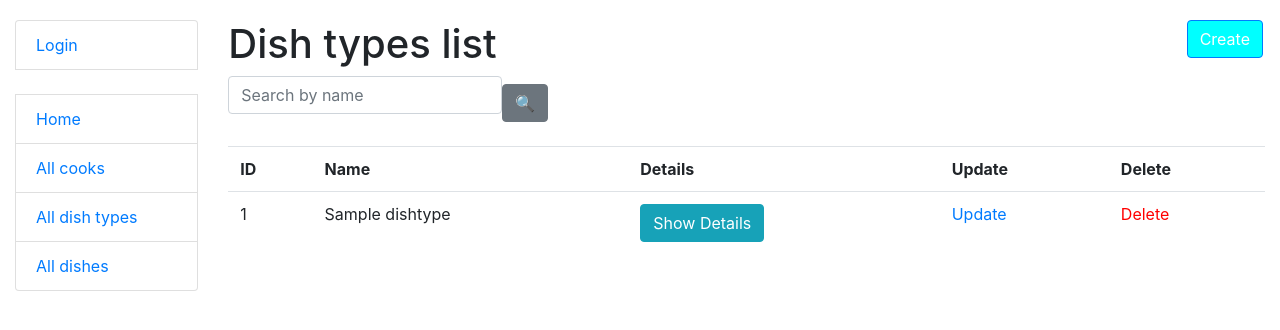
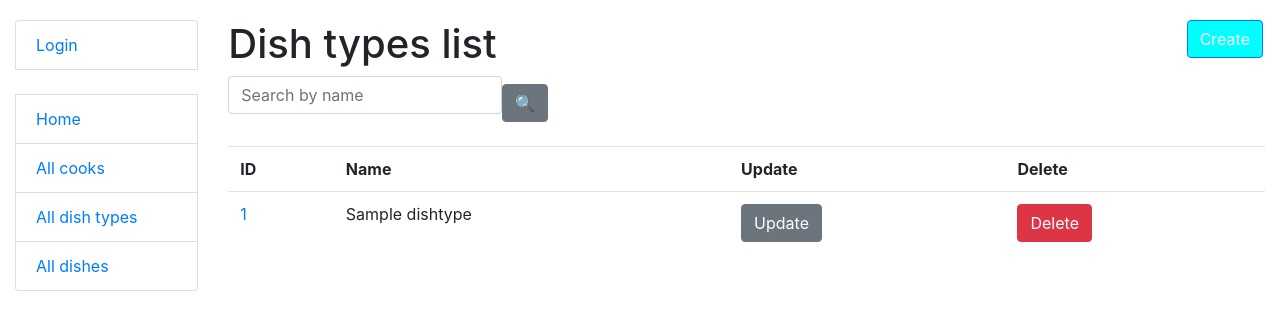
Before and after one commit to RomanDanyl/Restaurant-kitchen-service, a Django app: page /kitchen/dish-types/ in a window 1280 px wide. Shown: the top 330 px of the page. Run offline with Django 5.2, Linux system fonts and the light colour scheme; tables that the repository leaves empty hold one stand-in row (values such as "Sample post"); some libraries are stand-ins or nearby versions.

Commit message:
Change links in dish types page, change display specialties in cook list

```diff
--- a/templates/kitchen/cook_list.html
+++ b/templates/kitchen/cook_list.html
@@ -29,9 +29,9 @@
         <td>{{ cook.last_name }}</td>
         <td>
           {% if cook.specialties.all %}
-            {% for specialties in cook.specialties.all %}
-              {{ specialties.name }}
-            {% endfor %}
+            {% with cook.specialties.all as specialties %}
+              {{ specialties|join:", " }}
+            {% endwith %}
           {% else %}
             -
           {% endif %}
--- a/templates/kitchen/dish_type_list.html
+++ b/templates/kitchen/dish_type_list.html
@@ -15,7 +15,6 @@
       <tr>
         <th>ID</th>
         <th>Name</th>
-        <th>Details</th>
         <th>Update</th>
         <th>Delete</th>
       </tr>
@@ -23,27 +22,23 @@
       {% for dish_type in dish_type_list %}
         <tr>
           <td>
+            <a href="{% url 'kitchen:dish-type-detail' pk=dish_type.id %}" class="inlineviewlink">
               {{ dish_type.id }}
+            </a>
           </td>
           <td>
               {{ dish_type.name }}
           </td>
           <td>
-            <a href="{% url 'kitchen:dish-type-detail' pk=dish_type.id %}" class="btn btn-info">
-              Show Details
+            <a href="{% url 'kitchen:dish-type-update' pk=dish_type.id %}" class="btn btn-secondary">
+              Update
             </a>
           </td>
           <td>
-              <a href="{% url 'kitchen:dish-type-update' pk=dish_type.id %}">
-                Update
-              </a>
-            </td>
-            <td>
-              <a style="color: red"
-                href="{% url 'kitchen:dish-type-delete' pk=dish_type.id %}">
-                Delete
-              </a>
-            </td>
+            <a href="{% url 'kitchen:dish-type-delete' pk=dish_type.id %}" class="btn btn-danger">
+              Delete
+            </a>
+          </td>
         </tr>
       {% endfor %}
     </table>
```
